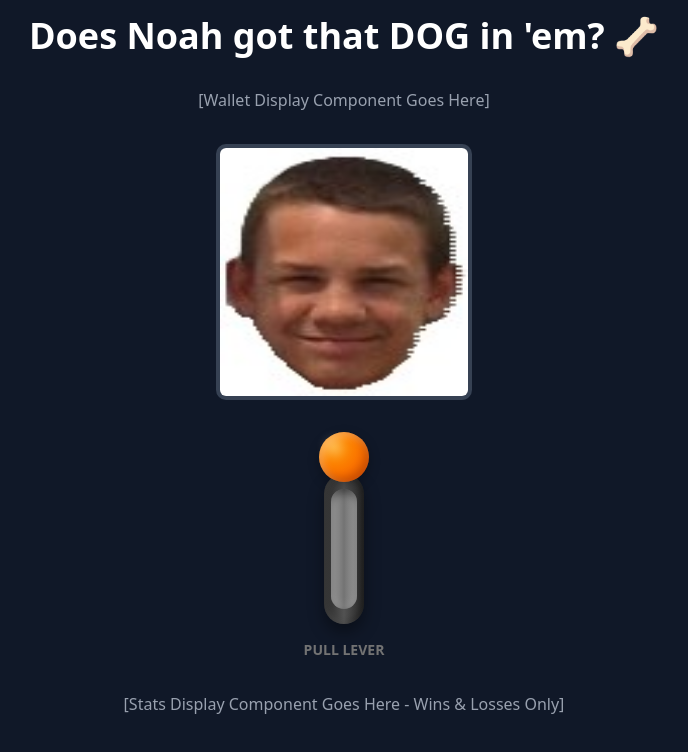
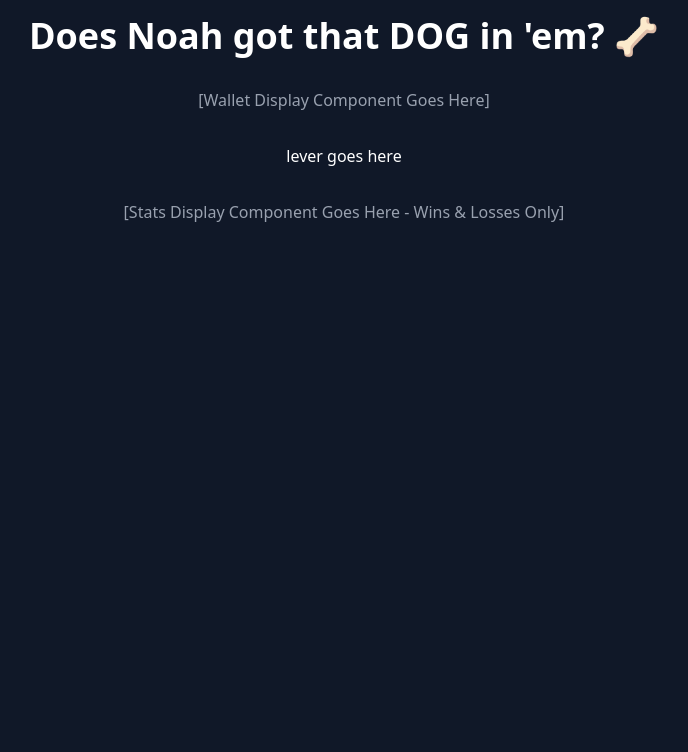
Before and after one commit to lukereiner/noah-dog-modern, a Next.js app: page / in a window 1280 px wide. Shown: the top 752 px of the page, without its empty margins (296-984 px from the left). Built offline with nearby package versions, Linux system fonts and the light colour scheme.

Commit message:
set up app/page.tsx

```diff
--- a/app/page.tsx
+++ b/app/page.tsx
@@ -1,29 +1,15 @@
 "use client"
 
-// TODO: Import your components here as you build them
 import { useState } from 'react'
-// import { WalletDisplay } from '@/components/wallet-display'
+import { useGameState } from '@/hooks/use-game-state'
 import { ResultDisplay } from '@/components/ResultDisplay'
-import { canPlaceBet, generateSpinResult } from '@/lib/game-logic'
+import { StatsDisplay } from '@/components/StatsDisplay'
+import { Lever } from '@/components/Lever'
+import { WalletDisplay } from '@/components/WalletDisplay'
+import { canPlaceBet, generateSpinResult, calculatePayout } from '@/lib/game-logic'
 import type { SpinResult } from '@/types/game'
-import { Lever } from '@/components/Lever'
-// import { StatsDisplay } from '@/components/StatsDisplay'
-// import { WalletDisplay } from '@/components/WalletDisplay'
 
 export default function GamePage() {
-  const [result, setResult] = useState<SpinResult | null>(null);
-  const [isSpinning, setIsSpinning] = useState(false);
-
-  const handleSpin = () => {
-    setIsSpinning(true);
-
-    // Simulate spinning delay
-    setTimeout(() => {
-      const newResult = generateSpinResult();
-      setResult(newResult);
-      setIsSpinning(false);
-    }, 2000); // 2 second spin
-  };
 
   return (
     <div className="min-h-screen bg-gray-900 text-white p-4">
@@ -44,7 +30,7 @@ export default function GamePage() {
 
         {/* TODO: Task 3.1 - Add ResultDisplay component here (shows single Noah or Dog result) */}
         <div className="mb-8">
-        <ResultDisplay result={result} isSpinning={isSpinning}/>
+
         </div>
 
         {/* TODO: Task 3.2 - Add Lever component here */}
@@ -54,11 +40,7 @@ export default function GamePage() {
             disabled={false}
             isSpinning={false}
           /> */}
-      <Lever
-        onClick={handleSpin}
-        disabled={isSpinning}
-        isSpinning={isSpinning}
-      />
+      <button>lever goes here</button>
         </div>
 
         {/* TODO: Task 3.3 - Add StatsDisplay component here (only wins and losses, NO ties) */}
```
